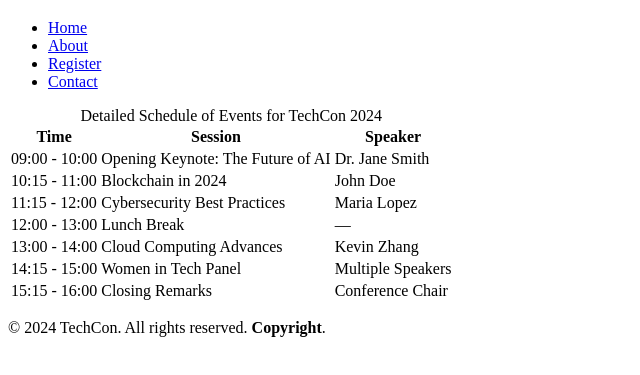
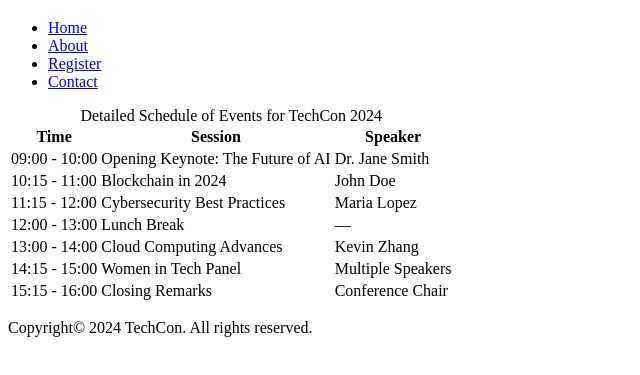
Before and after one commit to SentyVJelmack/TechCon_HTML, a plain HTML site: page techcon_website/schedule.html in a window 1280 px wide. Shown: the part 61-436 px from the top of the page, without its empty margins (0-640 px from the left). Drawn offline with Linux system fonts and the light colour scheme.

Commit message:
Fix footer copyright text in schedule.html

```diff
--- a/techcon_website/schedule.html
+++ b/techcon_website/schedule.html
@@ -73,7 +73,7 @@
 
     <!-- Footer -->
     <footer>
-        <p>&copy; 2024 TechCon. All rights reserved. <strong>Copyright</strong>.</p>
+        <p>Copyright&copy; 2024 TechCon. All rights reserved.</p>
     </footer>
 
 </body>
```
